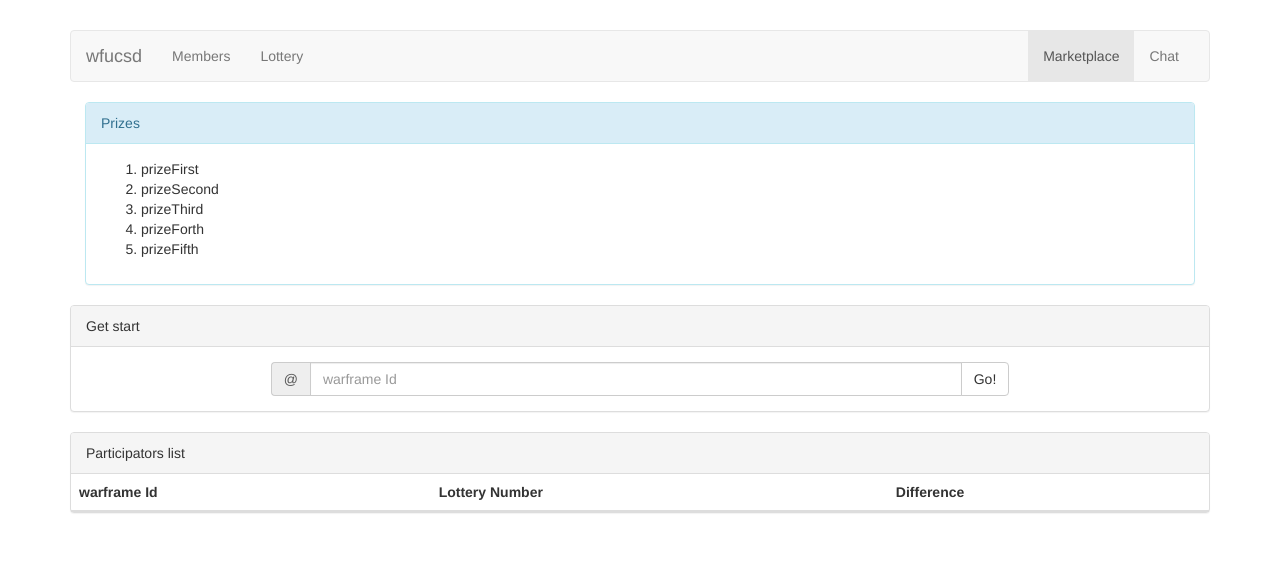
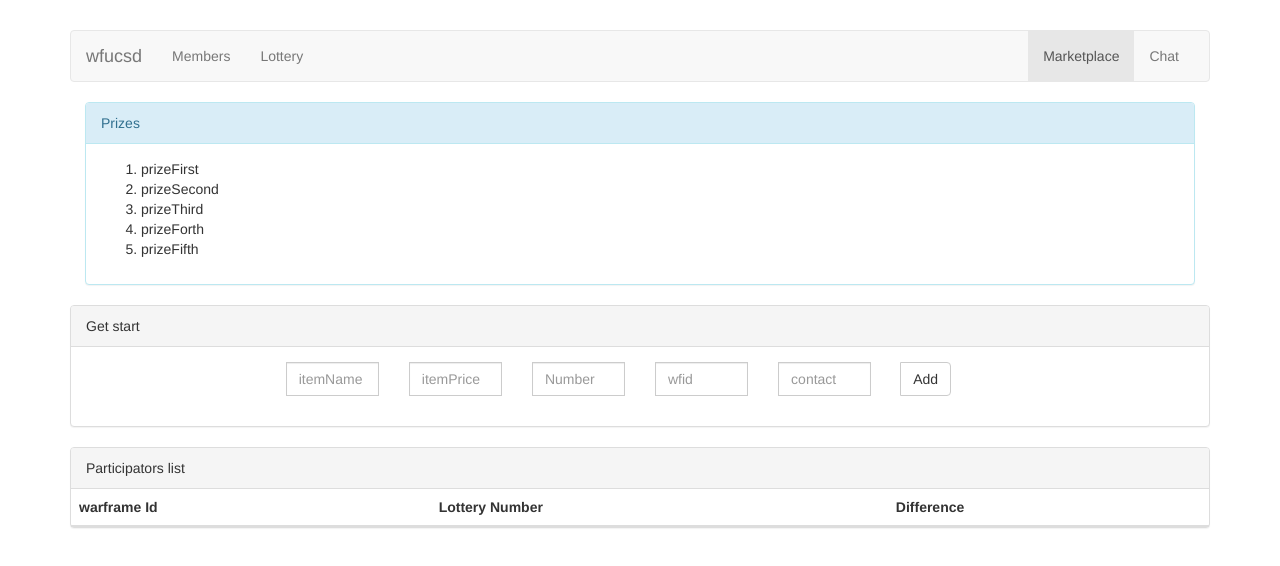
Before and after one commit to greathappyforest/wfucsd, a Vue app: page /Marketplace in a window 1280 px wide. Shown: the top 566 px of the page. Built offline with nearby package versions, Linux system fonts and the light colour scheme; what vuefire would draw is missing.

Commit message:
marketplace

```diff
--- a/src/components/Marketplace.vue
+++ b/src/components/Marketplace.vue
@@ -20,12 +20,24 @@
    <div class="panel panel-default">
       <div class="panel-heading ">Get start</div>
       <div class="panel-body ">
-        <form id="form" class="input-group  col-sm-8 col-sm-offset-2 " v-on:submit.prevent="addItem">
-          <span class="input-group-addon" id="basic-addon1">@</span>
-          <div class="form-group ">
-            <input type="text" class="form-control" placeholder="warframe Id" v-model="newItemObj.wfid">
+        <form id="form" class="input-group col-sm-8 col-sm-offset-2  " v-on:submit.prevent="addItem">
+
+          <div class="form-group col-sm-2">
+            <input type="text" class="form-control" placeholder="itemName" v-model="newItemObj.itemName">
           </div>
-          <span class="input-group-btn">  <input type="submit" class="btn btn-default" value="Go!"></span>
+          <div class="form-group col-sm-2">
+            <input type="text" class="form-control" placeholder="itemPrice" v-model="newItemObj.itemPrice">
+          </div>
+          <div class="form-group col-sm-2">
+            <input type="text" class="form-control" placeholder="Number" v-model="newItemObj.NumberOfItem">
+          </div>
+          <div class="form-group col-sm-2">
+            <input type="text" class="form-control" placeholder="wfid" v-model="newItemObj.wfid">
+          </div>
+          <div class="form-group col-sm-2">
+            <input type="text" class="form-control" placeholder="contact" v-model="newItemObj.contact">
+          </div>
+          <span class="input-group-btn col-sm-2">  <input type="submit" class="btn btn-default" value="Add"></span>
         </form>
       </div>
     </div>
```
